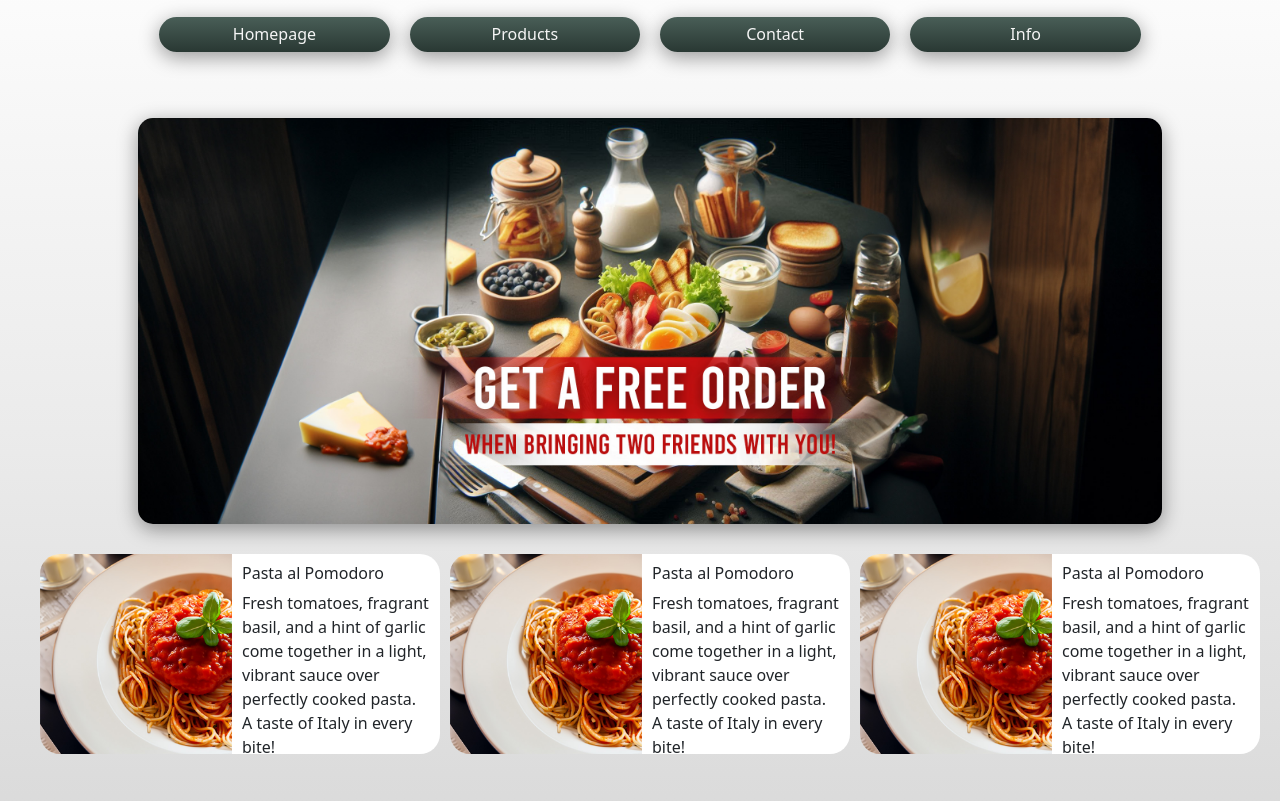
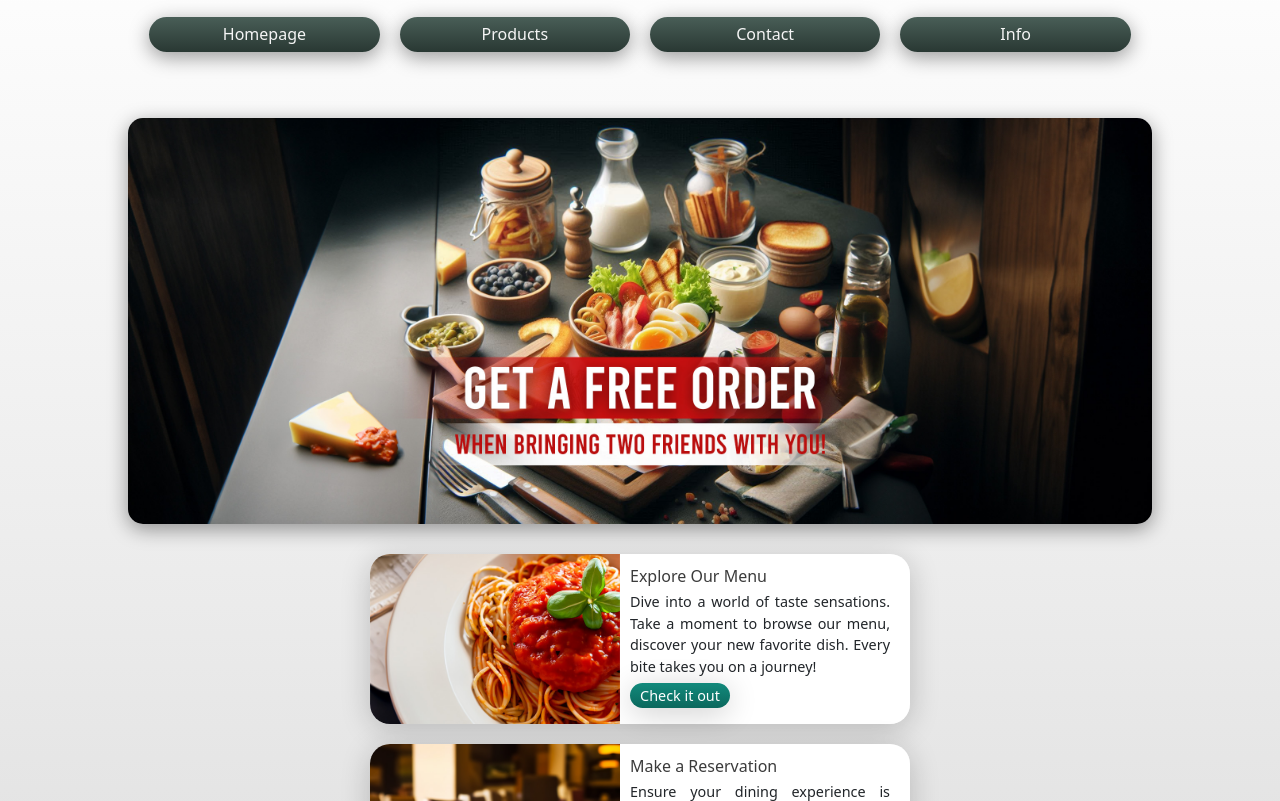
Before and after one commit to friasmariano/advanced-html-project, a plain HTML site: page index.html in a window 1280 px wide. Shown: the part 98-899 px from the top of the page. Drawn offline with nearby package versions, Linux system fonts and the light colour scheme.

Commit message:
Multiple updates to the Info section

```diff
--- a/css/style.css
+++ b/css/style.css
@@ -23,6 +23,9 @@ header {
 main {
     grid-area: main;
     margin: 20px;
+
+    justify-content: center;
+    align-items: center;
 }
 
 footer {
@@ -120,16 +123,6 @@ section {
     align-items: center;
 }
 
-.info {
-    display: flex;
-    justify-content: center;
-    align-items: center;
-
-    padding-top: 30px;
-
-    gap: 10px;
-}
-
 .logo {
     width: 40%;
     margin-left: auto;
@@ -156,6 +149,17 @@ main {
     border-radius: 15px;
 
     box-shadow: 0px 5px 20px rgba(0, 0, 0, 0.4);
+}
+
+@media (min-width: 320px) and (max-width: 768px) {
+    .promotionImage {
+        width: 100%;
+    }
+
+    .promotion, .promotionImage {
+        padding: 0;
+        margin: 0;
+    }
 }
 
 footer {
@@ -214,5 +218,230 @@ footer > div {
     min-height: 30px;
 
     border-radius: 15px;
+}
 
+.info {
+    display: flex;
+    justify-content: center;
+    align-items: center;
+
+    padding-top: 30px;
+
+    gap: 20px;
 }
+
+.cardContainer {
+    display: flex;
+    align-items: center;
+    justify-content: center;
+
+    box-shadow: 0px 5px 30px rgba(0, 0, 0, 0.2);
+
+    border-radius: 20px;
+}
+
+.cardImageContainer {
+    width: 170px;
+    height: 200px;
+    border-radius: 20px 0px 0px 20px;
+}
+
+.cardImage {
+    width: 100%;
+    height: 100%;
+    object-fit: cover;
+    border-radius: 20px 0px 0px 20px;
+}
+
+.cardTextbox {
+    width: 220px;
+    height: 200px;
+    background-color: white;
+    padding: 10px;
+    border-radius: 0px 20px 20px 0px;
+
+    justify-content: left;
+}
+
+.cardTitle {
+    font-size: 1.2rem;
+    font-weight: 500;
+    color:rgb(59, 59, 59);
+
+    padding: 0;
+    margin: 0;
+}
+
+.cardText {
+    font-size: 0.9rem;
+
+    padding-right: 10px;
+    padding-top: 3px;
+    margin: 0;
+    text-align: justify;
+}
+
+.myButton {
+    border: none;
+
+    width: 120px;
+    height: 30px;
+
+    background-color: #128a7c;
+    background: linear-gradient(180deg, #128a7c, #0b685d);
+    color: white;
+
+    border-radius: 22px;
+
+    margin-top: 10px;
+
+    box-shadow: 0px 5px 30px rgba(0, 0, 0, 0.2);
+}
+
+@media (min-width: 320px) and (max-width: 768px) {
+    .myButton {
+        width: 100px;
+        height: 25px;
+
+        margin-top: 4px;
+        font-size: 0.8rem;
+    }
+
+    .cardImageContainer, .info {
+        flex-wrap: wrap;
+    }
+
+    .cardTitle {
+        font-size: 0.8rem;
+        font-weight: 500;
+        color:rgb(59, 59, 59);
+
+        padding: 0;
+        margin: 0;
+    }
+
+    .cardText {
+        font-size: 0.7rem;
+
+        padding-right: 10px;
+        padding-top: 3px;
+        margin: 0;
+        text-align: justify;
+    }
+
+    .cardImageContainer {
+        width: 100px;
+        height: 170px;
+        border-radius: 20px 0px 0px 20px;
+    }
+
+    .cardTextbox {
+        width: 170px;
+        height: 170px;
+        background-color: white;
+        padding: 10px;
+        border-radius: 0px 20px 20px 0px;
+
+        justify-content: left;
+    }
+}
+
+@media (min-width: 768px) and (max-width: 1279px) {
+    .cardImageContainer, .info {
+        flex-wrap: wrap;
+    }
+
+    .myButton {
+        width: 100px;
+        height: 25px;
+
+        margin-top: 6px;
+        font-size: 0.9rem;
+    }
+
+
+    .cardTitle {
+        font-size: 1rem;
+        font-weight: 500;
+        color:rgb(59, 59, 59);
+
+        padding: 0;
+        margin: 0;
+    }
+
+    .cardText {
+        font-size: 0.9rem;
+
+        padding-right: 10px;
+        padding-top: 3px;
+        margin: 0;
+        text-align: justify;
+    }
+
+    .cardImageContainer {
+        width: 250px;
+        height: 170px;
+        border-radius: 20px 0px 0px 20px;
+    }
+
+    .cardTextbox {
+        width: 290px;
+        height: 170px;
+        background-color: white;
+        padding: 10px;
+        border-radius: 0px 20px 20px 0px;
+
+        justify-content: left;
+    }
+}
+
+@media (min-width: 1280px) and (max-width: 1366px) {
+    .cardImageContainer, .info {
+        flex-direction: column;
+        flex-wrap: wrap;
+    }
+
+
+    .myButton {
+        width: 100px;
+        height: 25px;
+
+        margin-top: 6px;
+        font-size: 0.9rem;
+    }
+
+
+    .cardTitle {
+        font-size: 1rem;
+        font-weight: 500;
+        color:rgb(59, 59, 59);
+
+        padding: 0;
+        margin: 0;
+    }
+
+    .cardText {
+        font-size: 0.9rem;
+
+        padding-right: 10px;
+        padding-top: 3px;
+        margin: 0;
+        text-align: justify;
+    }
+
+    .cardImageContainer {
+        width: 250px;
+        height: 170px;
+        border-radius: 20px 0px 0px 20px;
+    }
+
+    .cardTextbox {
+        width: 290px;
+        height: 170px;
+        background-color: white;
+        padding: 10px;
+        border-radius: 0px 20px 20px 0px;
+
+        justify-content: left;
+    }
+}
--- a/index.html
+++ b/index.html
@@ -27,7 +27,7 @@
                 <li class="navButton">Info</li>
             </ul>
         </nav>
-        <main style="justify-content: center; align-items: center;">
+        <main>
             <section>
                 <article class="promotion">
                     <img class="promotionImage" src="imgs/Promotion.jpg" alt="Promotion">
@@ -35,38 +35,39 @@
             </section>
             <section class="info">
                 <article>
-                    <div style="display: flex;">
-                        <div style="width: 12rem; height: 12.5rem; border-radius: 20px 0px 0px 20px;">
-                            <img src="/imgs/dishes/Spaghetti Pomodoro.jpg" alt=""
-                                 style="width: 100%; height: 100%; object-fit: cover; border-radius: 20px 0px 0px 20px;">
+                    <div class="cardContainer">
+                        <div class="cardImageContainer">
+                            <img class="cardImage" src="/imgs/Spaghetti Pomodoro.jpg" alt="">
                         </div>
-                        <div style="width: 13rem; height: 12.5rem; background-color: white; padding: 10px; border-radius: 0px 20px 20px 0px;">
-                            <h6>Pasta al Pomodoro</h6>
-                            <p>Fresh tomatoes, fragrant basil, and a hint of garlic come together in a light, vibrant sauce over perfectly cooked pasta. A taste of Italy in every bite!</p>
+                        <div class="cardTextbox">
+                            <p class="cardTitle">Explore Our Menu</p>
+                            <p class="cardText">
+                                Dive into a world of taste sensations. Take a moment to browse our menu, discover your new favorite dish. Every bite takes you on a journey!
+                            </p>
+                            <button class="myButton">Check it out</button>
                         </div>
                     </div>
                 </article>
                 <article>
-                    <div style="display: flex;">
-                        <div style="width: 12rem; height: 12.5rem; border-radius: 20px 0px 0px 20px;">
-                            <img src="/imgs/dishes/Spaghetti Pomodoro.jpg" alt=""
-                                 style="width: 100%; height: 100%; object-fit: cover; border-radius: 20px 0px 0px 20px;">
+                    <div class="cardContainer">
+                        <div class="cardImageContainer">
+                            <img class="cardImage" src="/imgs/Reservation.jpg" alt="">
                         </div>
-                        <div style="width: 13rem; height: 12.5rem; background-color: white; padding: 10px; border-radius: 0px 20px 20px 0px;">
-                            <h6>Pasta al Pomodoro</h6>
-                            <p>Fresh tomatoes, fragrant basil, and a hint of garlic come together in a light, vibrant sauce over perfectly cooked pasta. A taste of Italy in every bite!</p>
+                        <div class="cardTextbox">
+                            <p class="cardTitle">Make a Reservation</p>
+                            <p class="cardText">Ensure your dining experience is seamless by reserving your table in advance. Our team is ready to accommodate your needs!</p>
+                            <button class="myButton">Reserve now</button>
                         </div>
                     </div>
                 </article>
                 <article>
-                    <div style="display: flex;">
-                        <div style="width: 12rem; height: 12.5rem; border-radius: 20px 0px 0px 20px;">
-                            <img src="/imgs/dishes/Spaghetti Pomodoro.jpg" alt=""
-                                 style="width: 100%; height: 100%; object-fit: cover; border-radius: 20px 0px 0px 20px;">
+                    <div class="cardContainer">
+                        <div class="cardImageContainer">
+                            <img class="cardImage" src="/imgs/Spaghetti Pomodoro.jpg" alt="">
                         </div>
-                        <div style="width: 13rem; height: 12.5rem; background-color: white; padding: 10px; border-radius: 0px 20px 20px 0px;">
-                            <h6>Pasta al Pomodoro</h6>
-                            <p>Fresh tomatoes, fragrant basil, and a hint of garlic come together in a light, vibrant sauce over perfectly cooked pasta. A taste of Italy in every bite!</p>
+                        <div class="cardTextbox">
+                            <p class="cardTitle">Pasta al Pomodoro</p>
+                            <p class="cardText">Fresh tomatoes, fragrant basil, and a hint of garlic come together in a light, vibrant sauce over perfectly cooked pasta.</p>
                         </div>
                     </div>
                 </article>
```
Also changed, not shown: imgs/Reservation.jpg (added), imgs/Spaghetti Pomodoro.jpg (renamed from imgs/dishes/Spaghetti Pomodoro.jpg), imgs/dishes/Fish and Chips.jpg (deleted), imgs/dishes/Parmessan Chicken.jpg (deleted).
